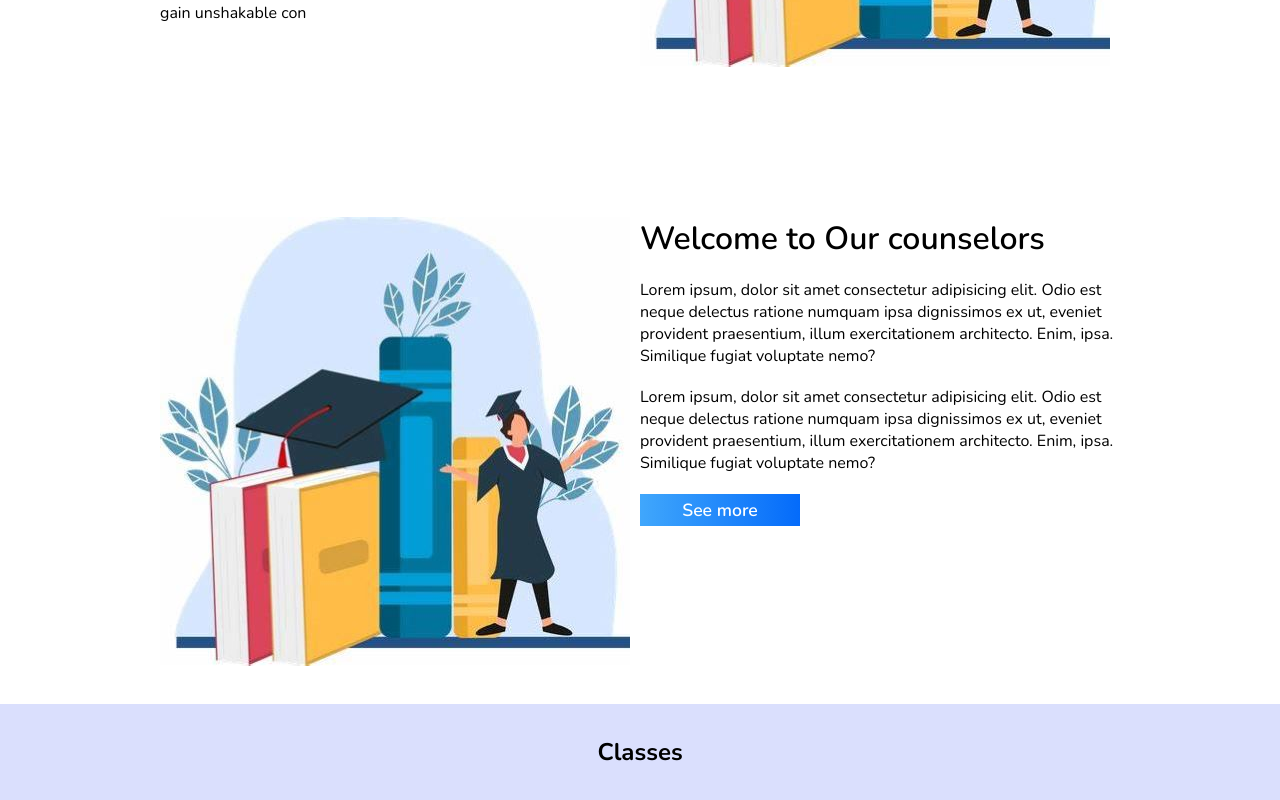
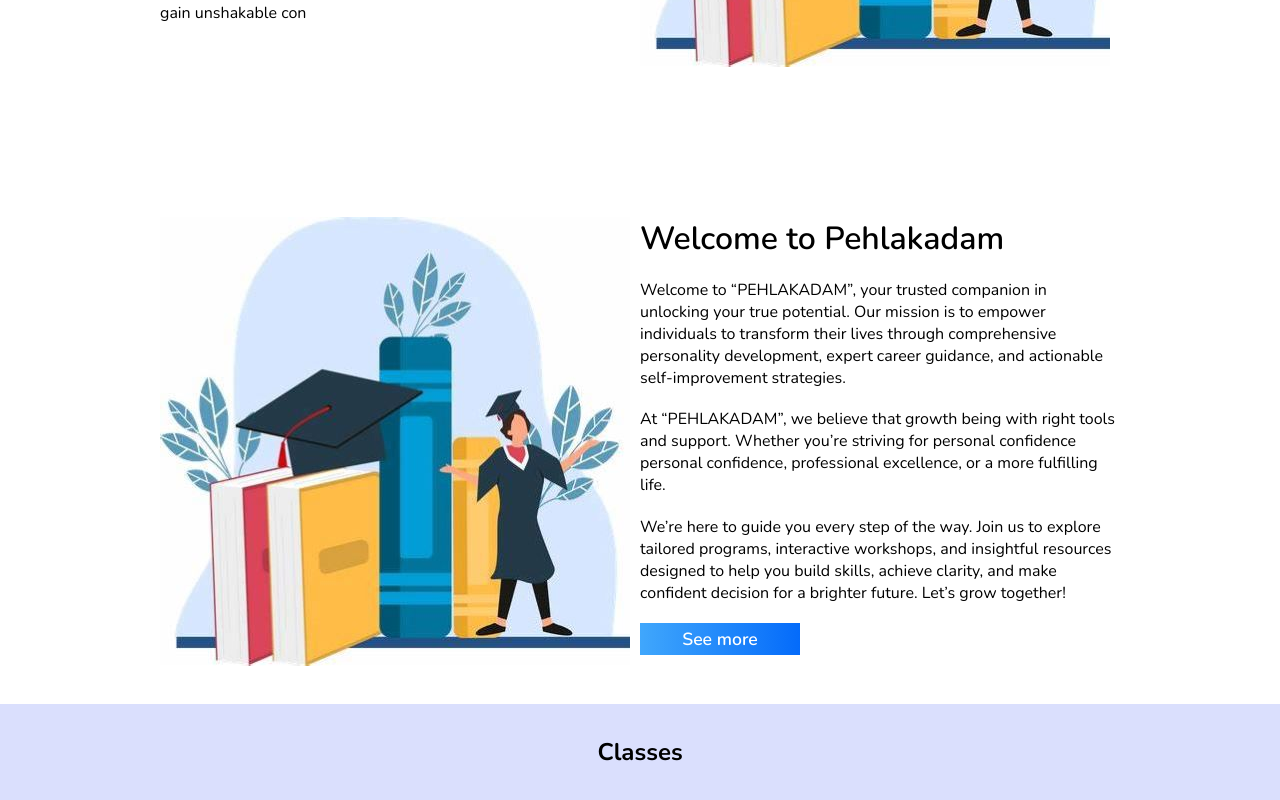
Before and after one commit to NiranjanNCR/counsellingFD, a React (Create React App) app: page / in a window 1280 px wide. Shown: the part 614-1414 px from the top of the page. Built offline with nearby package versions, Linux system fonts and the light colour scheme; a web font is replaced by a local one.

Commit message:
Update homeSecOne.js

```diff
--- a/src/Components/homeSecOne.js
+++ b/src/Components/homeSecOne.js
@@ -18,9 +18,10 @@ const HomeSecOne = () => {
                 <img src={sectionOneImg} alt="" />
             </div>
             <div className='container-one-right'>
-                <h2>Welcome to Our counselors</h2>
-                <p>Lorem ipsum, dolor sit amet consectetur adipisicing elit. Odio est neque delectus ratione numquam ipsa dignissimos ex ut, eveniet provident praesentium, illum exercitationem architecto. Enim, ipsa. Similique fugiat voluptate nemo?</p>
-                <p>Lorem ipsum, dolor sit amet consectetur adipisicing elit. Odio est neque delectus ratione numquam ipsa dignissimos ex ut, eveniet provident praesentium, illum exercitationem architecto. Enim, ipsa. Similique fugiat voluptate nemo?</p>
+                <h2>Welcome to Pehlakadam</h2>
+                <p>Welcome to “PEHLAKADAM”, your trusted companion in unlocking your true potential. Our mission is to empower individuals to transform their lives through comprehensive personality development, expert career guidance, and actionable self-improvement strategies.</p>
+                <p>At “PEHLAKADAM”, we believe that growth being with right tools and support. Whether you’re striving for personal confidence personal confidence, professional excellence, or a more fulfilling life.</p>
+                <p>We’re here to guide you every step of the way. Join us to explore tailored programs, interactive workshops, and insightful resources designed to help you build skills, achieve clarity, and make confident decision for a brighter future. Let’s grow together!</p>
                  <button className='booking-btn'>See more</button>
             </div>
         </div>
```
